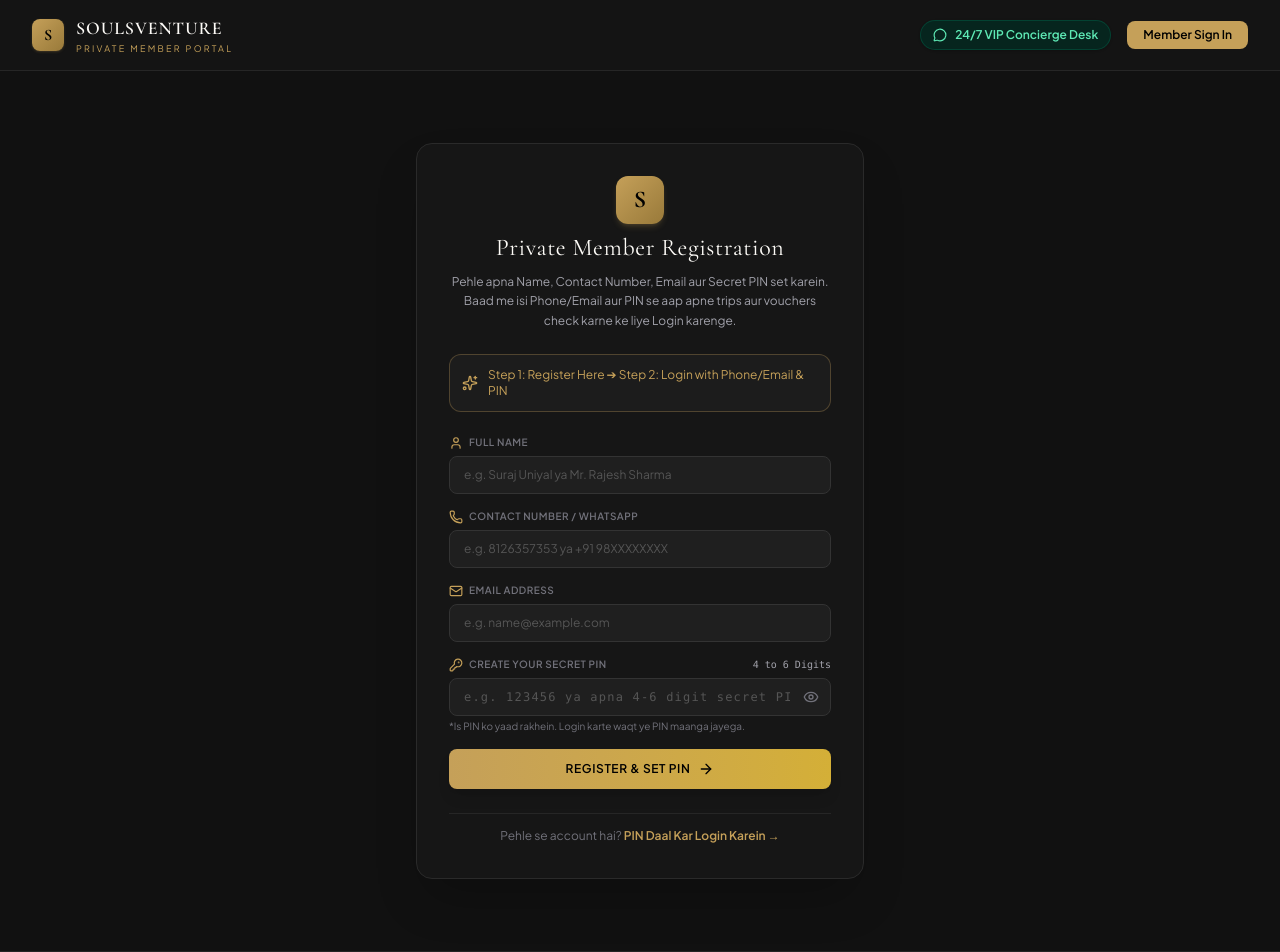
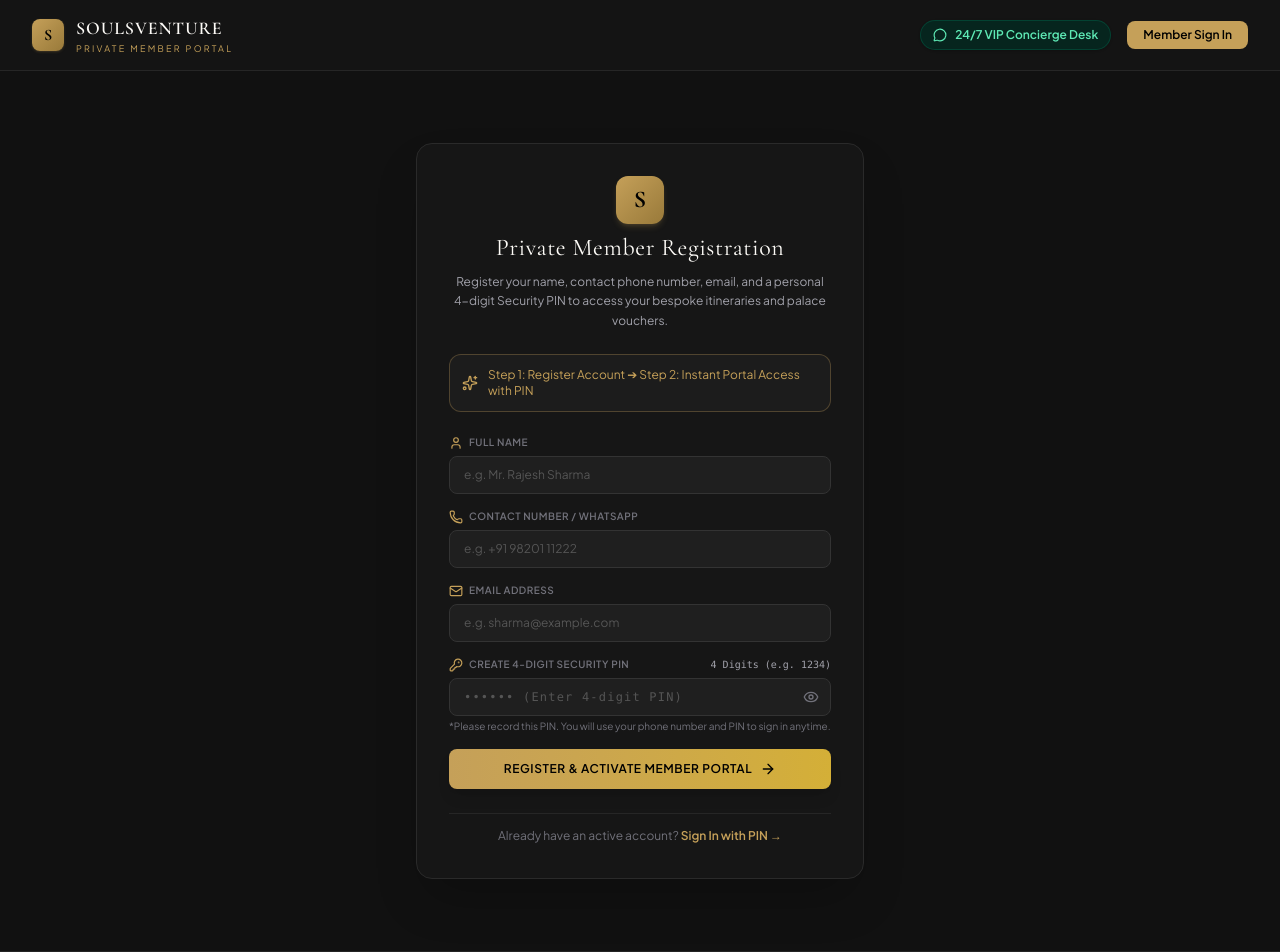
Before and after one commit to SuryaMohanUniyal/Soulsventure, a Next.js app: page /client/register in a window 1280 px wide. Shown: the top 952 px of the page. Built offline with nearby package versions, Linux system fonts and the light colour scheme; no server answers.

Commit message:
refactor: translate all Hindi/Hinglish copy to luxury concierge English

```diff
--- a/src/app/client/login/page.tsx
+++ b/src/app/client/login/page.tsx
@@ -33,11 +33,11 @@ export default function ClientLoginPage() {
     setErrorMsg("");
 
     if (!emailOrPhone.trim()) {
-      setErrorMsg("Kripya apna registered Phone Number ya Email enter karein.");
+      setErrorMsg("Please enter your registered Phone Number or Email address.");
       return;
     }
     if (!pin.trim()) {
-      setErrorMsg("Kripya apna Secret PIN enter karein.");
+      setErrorMsg("Please enter your 4-digit Security PIN.");
       return;
     }
 
@@ -49,7 +49,7 @@ export default function ClientLoginPage() {
       window.location.href = "/client/portal";
     } else {
       setIsSubmitting(false);
-      setErrorMsg("Invalid Phone/Email ya PIN. Agar aapne abhi tak Register nahi kiya hai, toh kripya pehle Register karein.");
+      setErrorMsg("Invalid credentials or Security PIN. If you have not created your private account yet, please register below.");
     }
   };
 
@@ -73,7 +73,7 @@ export default function ClientLoginPage() {
             Private Member Sign In
           </h1>
           <p className="text-xs text-[#A1A1AA] leading-relaxed">
-            Apna registered Contact Number ya Email aur Secret PIN daal kar Sign In karein aur apne confirmed trip documents dekhein.
+            Enter your registered Phone Number or Email and Secret PIN to view your verified itineraries, palace vouchers, and concierge briefings.
           </p>
         </div>
 
@@ -81,13 +81,13 @@ export default function ClientLoginPage() {
         <div className="p-3 bg-[#1E1E1E] border border-[#C5A059]/40 rounded-xl flex items-center justify-between text-xs">
           <div className="flex items-center gap-2">
             <Sparkles className="w-4 h-4 text-[#C5A059] flex-shrink-0" />
-            <span className="text-[#FDFBF7] text-[11px]">Naye client hain?</span>
+            <span className="text-[#FDFBF7] text-[11px]">New to SoulsVenture?</span>
           </div>
           <Link
             href="/client/register"
             className="text-[11px] font-semibold text-[#C5A059] hover:underline flex items-center gap-1"
           >
-            <span>Pehle Register Karein</span>
+            <span>Register Member Account</span>
             <ArrowRight className="w-3 h-3" />
           </Link>
         </div>
@@ -96,7 +96,7 @@ export default function ClientLoginPage() {
           <div className="p-3.5 bg-red-950/60 border border-red-800 text-red-300 rounded-xl text-xs space-y-2">
             <p>{errorMsg}</p>
             <div className="pt-1 border-t border-red-900/40 flex justify-between items-center">
-              <span>Account nahi bana hai?</span>
+              <span>Need an account?</span>
               <Link
                 href="/client/register"
                 className="text-[#C5A059] hover:underline font-semibold"
@@ -120,7 +120,7 @@ export default function ClientLoginPage() {
               required
               value={emailOrPhone}
               onChange={(e) => setEmailOrPhone(e.target.value)}
-              placeholder="e.g. 8126357353 ya name@example.com"
+              placeholder="e.g. 9820111222 or client@example.com"
               className="w-full bg-[#1F1F1F] text-[#FDFBF7] px-3.5 py-2.5 rounded-lg border border-[#333333] focus:outline-none focus:border-[#C5A059] placeholder-[#555555]"
             />
           </div>
@@ -130,13 +130,13 @@ export default function ClientLoginPage() {
             <div className="flex justify-between items-center mb-1.5">
               <label className="text-[10px] uppercase tracking-wider text-[#71717A] font-semibold flex items-center gap-1.5">
                 <KeyRound className="w-3.5 h-3.5 text-[#C5A059]" />
-                <span>Secret PIN</span>
+                <span>Security PIN</span>
               </label>
               <Link
                 href="/client/register"
                 className="text-[10px] text-[#A1A1AA] hover:text-[#C5A059]"
               >
-                PIN Bhool Gaye? Reset Karein
+                Forgot PIN? Reset here
               </Link>
             </div>
 
@@ -146,7 +146,7 @@ export default function ClientLoginPage() {
                 required
                 value={pin}
                 onChange={(e) => setPin(e.target.value)}
-                placeholder="•••••• (Enter your PIN)"
+                placeholder="•••••• (Enter your 4-digit PIN)"
                 className="w-full bg-[#1F1F1F] text-[#FDFBF7] px-3.5 py-2.5 rounded-lg border border-[#333333] focus:outline-none focus:border-[#C5A059] placeholder-[#555555] pr-10 tracking-widest font-mono"
               />
               <button
@@ -164,7 +164,7 @@ export default function ClientLoginPage() {
             disabled={isSubmitting}
             className="w-full flex items-center justify-center gap-2 py-3 rounded-lg bg-gradient-to-r from-[#C5A059] to-[#D4AF37] hover:brightness-110 text-black font-semibold text-xs tracking-wider uppercase transition-all shadow-lg cursor-pointer disabled:opacity-50 mt-2"
           >
-            <span>{isSubmitting ? "Verifying PIN..." : "Sign In with PIN"}</span>
+            <span>{isSubmitting ? "Verifying PIN..." : "Sign In to Member Portal"}</span>
             <ArrowRight className="w-4 h-4" />
           </button>
         </form>
@@ -204,7 +204,7 @@ export default function ClientLoginPage() {
                   Mrs. Ananya Kapoor
                 </span>
                 <span className="text-[10px] text-[#71717A]">
-                  Kashmir Powder Heli-Skiing Odyssey (Ref: SV-2026-KSH)
+                  Kashmir Winter Expedition (Ref: SV-2026-KSH)
                 </span>
               </div>
               <span className="text-[10px] font-mono text-[#C5A059] px-2 py-0.5 rounded bg-black/40">
@@ -242,7 +242,7 @@ export default function ClientLoginPage() {
               href="/client/register"
               className="text-[#C5A059] hover:underline font-semibold"
             >
-              Request Access / Register Here
+              Register Member Account Here
             </Link>
           </span>
         </div>
--- a/src/app/client/register/page.tsx
+++ b/src/app/client/register/page.tsx
@@ -30,19 +30,19 @@ export default function ClientRegisterPage() {
     setErrorMsg("");
 
     if (!name.trim()) {
-      setErrorMsg("Kripya apna poora naam enter karein.");
+      setErrorMsg("Please enter your full name.");
       return;
     }
     if (!phone.trim()) {
-      setErrorMsg("Kripya apna contact number enter karein.");
+      setErrorMsg("Please enter your contact telephone number.");
       return;
     }
     if (!email.trim() || !email.includes("@")) {
-      setErrorMsg("Kripya valid email address enter karein.");
+      setErrorMsg("Please enter a valid email address.");
       return;
     }
     if (!pin.trim() || pin.trim().length < 4) {
-      setErrorMsg("Kripya kam se kam 4 digits ka Secret PIN banayein (e.g. 123456).");
+      setErrorMsg("Please create a 4-digit Security PIN (e.g. 1234).");
       return;
     }
 
@@ -60,7 +60,7 @@ export default function ClientRegisterPage() {
       window.location.href = "/client/portal";
     } else {
       setIsSubmitting(false);
-      setErrorMsg(res.error || "Registration me samasya aayi. Kripya details check karein.");
+      setErrorMsg(res.error || "Unable to complete registration. Please review your details and try again.");
     }
   };
 
@@ -76,7 +76,7 @@ export default function ClientRegisterPage() {
             Private Member Registration
           </h1>
           <p className="text-xs text-[#A1A1AA] leading-relaxed">
-            Pehle apna Name, Contact Number, Email aur Secret PIN set karein. Baad me isi Phone/Email aur PIN se aap apne trips aur vouchers check karne ke liye Login karenge.
+            Register your name, contact phone number, email, and a personal 4-digit Security PIN to access your bespoke itineraries and palace vouchers.
           </p>
         </div>
 
@@ -89,7 +89,7 @@ export default function ClientRegisterPage() {
         {/* Step-by-Step Badge */}
         <div className="p-3 bg-[#1C1C1C] border border-[#C5A059]/30 rounded-xl flex items-center gap-2.5 text-xs text-[#C5A059]">
           <Sparkles className="w-4 h-4 flex-shrink-0" />
-          <span>Step 1: Register Here ➔ Step 2: Login with Phone/Email & PIN</span>
+          <span>Step 1: Register Account ➔ Step 2: Instant Portal Access with PIN</span>
         </div>
 
         {/* Registration Form */}
@@ -105,7 +105,7 @@ export default function ClientRegisterPage() {
               required
               value={name}
               onChange={(e) => setName(e.target.value)}
-              placeholder="e.g. Suraj Uniyal ya Mr. Rajesh Sharma"
+              placeholder="e.g. Mr. Rajesh Sharma"
               className="w-full bg-[#1F1F1F] text-[#FDFBF7] px-3.5 py-2.5 rounded-lg border border-[#333333] focus:outline-none focus:border-[#C5A059] placeholder-[#555555]"
             />
           </div>
@@ -121,7 +121,7 @@ export default function ClientRegisterPage() {
               required
               value={phone}
               onChange={(e) => setPhone(e.target.value)}
-              placeholder="e.g. 8126357353 ya +91 98XXXXXXXX"
+              placeholder="e.g. +91 98201 11222"
               className="w-full bg-[#1F1F1F] text-[#FDFBF7] px-3.5 py-2.5 rounded-lg border border-[#333333] focus:outline-none focus:border-[#C5A059] placeholder-[#555555]"
             />
           </div>
@@ -137,7 +137,7 @@ export default function ClientRegisterPage() {
               required
               value={email}
               onChange={(e) => setEmail(e.target.value)}
-              placeholder="e.g. name@example.com"
+              placeholder="e.g. sharma@example.com"
               className="w-full bg-[#1F1F1F] text-[#FDFBF7] px-3.5 py-2.5 rounded-lg border border-[#333333] focus:outline-none focus:border-[#C5A059] placeholder-[#555555]"
             />
           </div>
@@ -147,9 +147,9 @@ export default function ClientRegisterPage() {
             <div className="flex justify-between items-center mb-1.5">
               <label className="text-[10px] uppercase tracking-wider text-[#71717A] font-semibold flex items-center gap-1.5">
                 <KeyRound className="w-3.5 h-3.5 text-[#C5A059]" />
-                <span>Create Your Secret PIN</span>
+                <span>Create 4-Digit Security PIN</span>
               </label>
-              <span className="text-[10px] text-[#A1A1AA] font-mono">4 to 6 Digits</span>
+              <span className="text-[10px] text-[#A1A1AA] font-mono">4 Digits (e.g. 1234)</span>
             </div>
 
             <div className="relative">
@@ -158,7 +158,7 @@ export default function ClientRegisterPage() {
                 required
                 value={pin}
                 onChange={(e) => setPin(e.target.value)}
-                placeholder="e.g. 123456 ya apna 4-6 digit secret PIN"
+                placeholder="•••••• (Enter 4-digit PIN)"
                 className="w-full bg-[#1F1F1F] text-[#FDFBF7] px-3.5 py-2.5 rounded-lg border border-[#333333] focus:outline-none focus:border-[#C5A059] placeholder-[#555555] pr-10 tracking-widest font-mono"
               />
               <button
@@ -170,7 +170,7 @@ export default function ClientRegisterPage() {
               </button>
             </div>
             <p className="text-[10px] text-[#71717A] mt-1">
-              *Is PIN ko yaad rakhein. Login karte waqt ye PIN maanga jayega.
+              *Please record this PIN. You will use your phone number and PIN to sign in anytime.
             </p>
           </div>
 
@@ -180,7 +180,7 @@ export default function ClientRegisterPage() {
             disabled={isSubmitting}
             className="w-full flex items-center justify-center gap-2 py-3 rounded-lg bg-gradient-to-r from-[#C5A059] to-[#D4AF37] hover:brightness-110 text-black font-semibold text-xs tracking-wider uppercase transition-all shadow-lg cursor-pointer disabled:opacity-50 mt-2"
           >
-            <span>{isSubmitting ? "Account Registering..." : "Register & Set PIN"}</span>
+            <span>{isSubmitting ? "Creating Account..." : "Register & Activate Member Portal"}</span>
             <ArrowRight className="w-4 h-4" />
           </button>
         </form>
@@ -188,12 +188,12 @@ export default function ClientRegisterPage() {
         {/* Existing Member Login Link */}
         <div className="text-center pt-2 border-t border-[#262626]">
           <span className="text-xs text-[#71717A]">
-            Pehle se account hai?{" "}
+            Already have an active account?{" "}
             <Link
               href="/client/login"
               className="text-[#C5A059] hover:underline font-semibold"
             >
-              PIN Daal Kar Login Karein →
+              Sign In with PIN →
             </Link>
           </span>
         </div>
```
Also changed, not shown: src/app/client/portal/page.tsx (+5 -5 lines), src/components/Navbar.tsx (+9 -9 lines).
